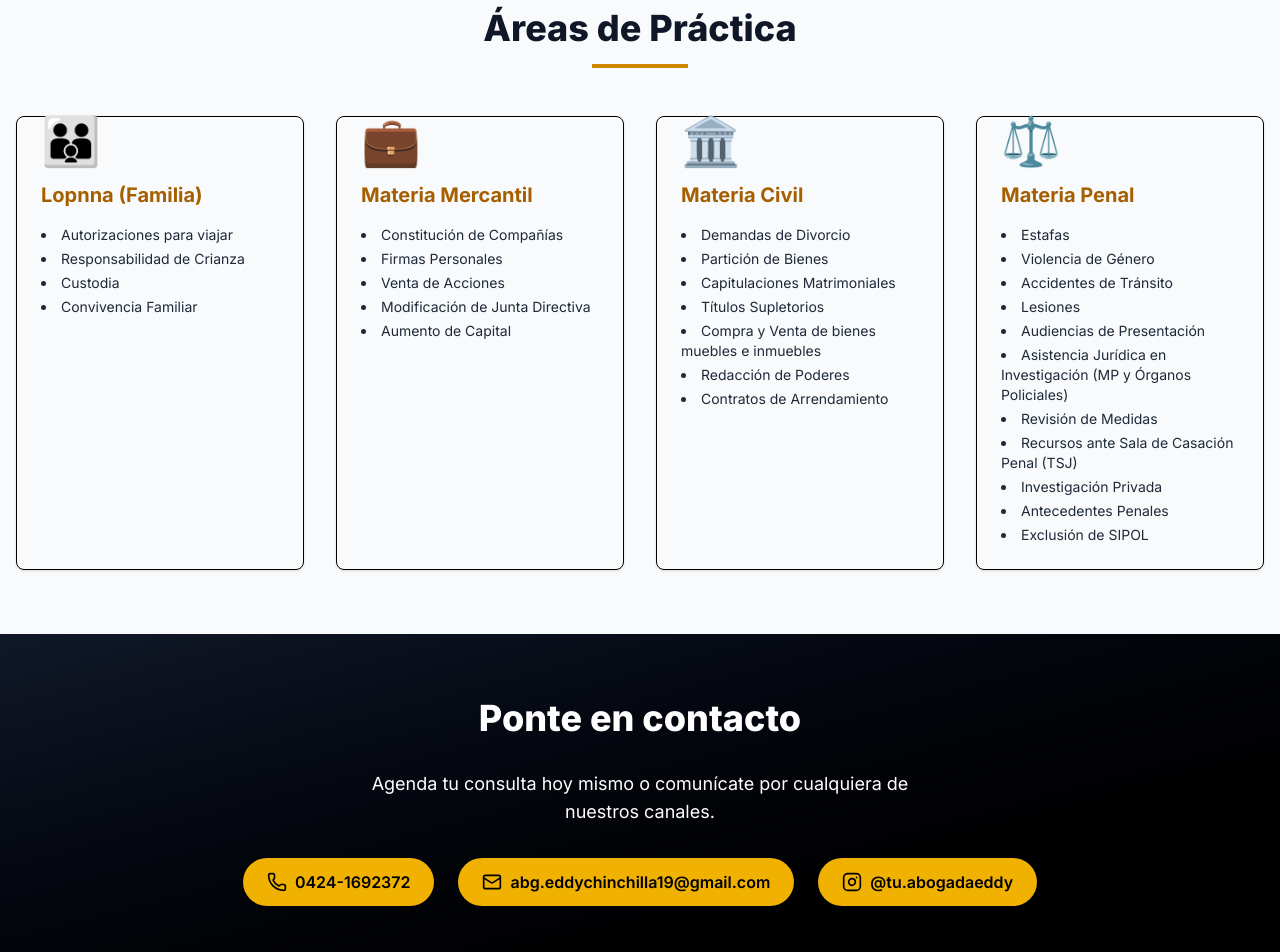
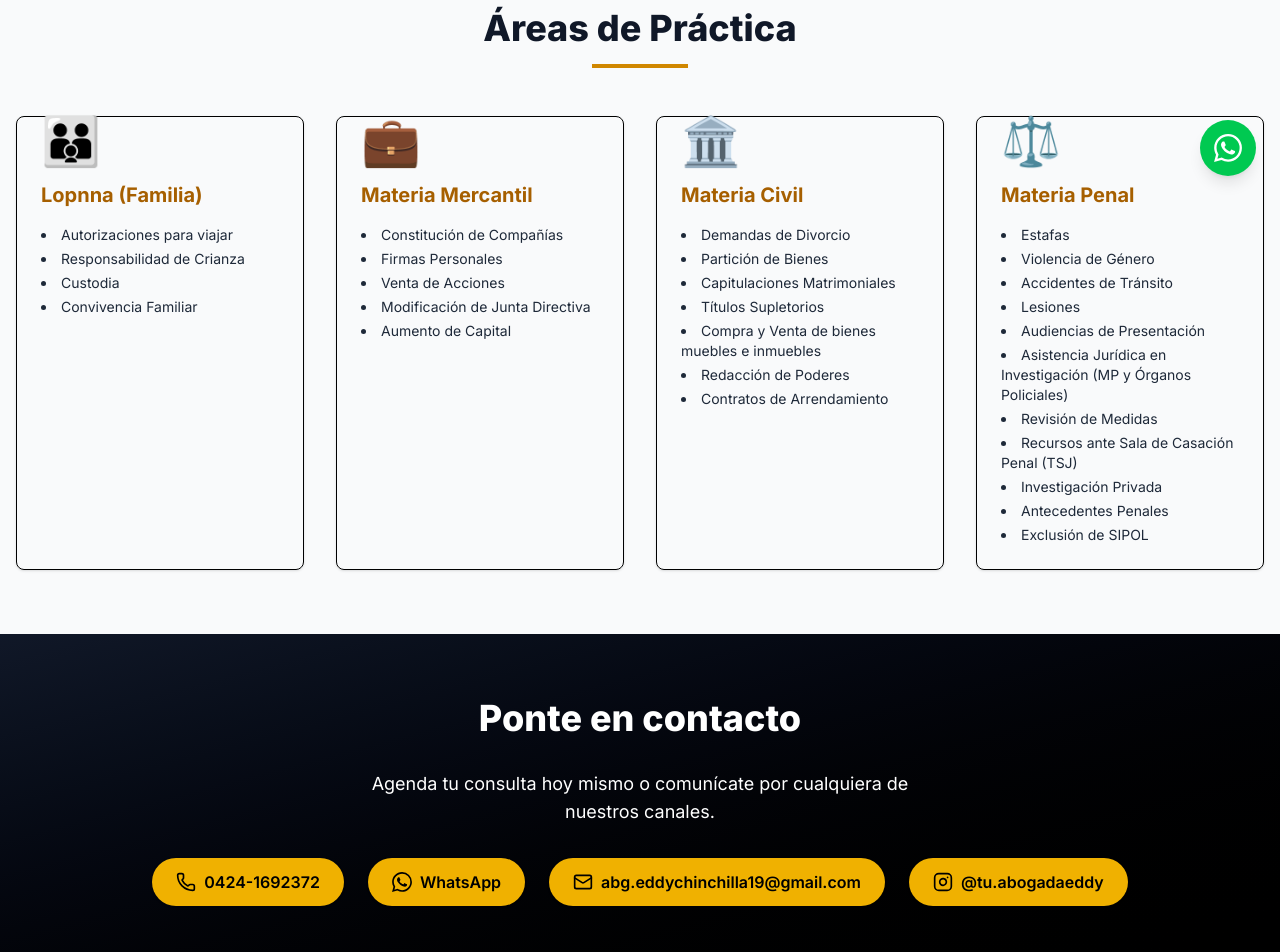
Before and after one commit to SebastianCastilloDev/abogada-eddy-chinchilla, a Next.js app: page / in a window 1280 px wide. Shown: the part 600-1552 px from the top of the page. Built offline with nearby package versions, Linux system fonts and the light colour scheme.

Commit message:
Se añadió un botón flotante de WhatsApp en el componente LandingPage para facilitar el contacto con la abogada Eddy Chinchilla. También se incluyó el enlace de WhatsApp en la sección de contacto, mejorando la accesibilidad y la interacción del usuario.

```diff
--- a/src/components/LandingPage.tsx
+++ b/src/components/LandingPage.tsx
@@ -15,6 +15,7 @@
   title: "Abogada",
   tagline: "Soluciones legales a tu alcance",
   phone: "0424-1692372",
+  whatsapp: "0424-1692372",
   email: "abg.eddychinchilla19@gmail.com",
   instagram: "tu.abogadaeddy",
 };
@@ -197,10 +198,27 @@
         Agenda tu consulta hoy mismo o comunícate por cualquiera de nuestros
         canales.
       </p>
-      <div className="flex flex-col sm:flex-row gap-6 justify-center">
+      <div className="flex flex-col sm:flex-row gap-6 justify-center flex-wrap">
         {/* Teléfono */}
         <ContactChip icon={<Phone size={20} />} href={`tel:${LAWYER.phone}`}>
           {LAWYER.phone}
+        </ContactChip>
+        {/* WhatsApp */}
+        <ContactChip
+          icon={
+            <svg
+              xmlns="http://www.w3.org/2000/svg"
+              width="20"
+              height="20"
+              viewBox="0 0 24 24"
+              fill="currentColor"
+            >
+              <path d="M17.472 14.382c-.297-.149-1.758-.867-2.03-.967-.273-.099-.471-.148-.67.15-.197.297-.767.966-.94 1.164-.173.199-.347.223-.644.075-.297-.15-1.255-.463-2.39-1.475-.883-.788-1.48-1.761-1.653-2.059-.173-.297-.018-.458.13-.606.134-.133.298-.347.446-.52.149-.174.198-.298.298-.497.099-.198.05-.371-.025-.52-.075-.149-.669-1.612-.916-2.207-.242-.579-.487-.5-.669-.51-.173-.008-.371-.01-.57-.01-.198 0-.52.074-.792.372-.272.297-1.04 1.016-1.04 2.479 0 1.462 1.065 2.875 1.213 3.074.149.198 2.096 3.2 5.077 4.487.709.306 1.262.489 1.694.625.712.227 1.36.195 1.871.118.571-.085 1.758-.719 2.006-1.413.248-.694.248-1.289.173-1.413-.074-.124-.272-.198-.57-.347m-5.421 7.403h-.004a9.87 9.87 0 01-5.031-1.378l-.361-.214-3.741.982.998-3.648-.235-.374a9.86 9.86 0 01-1.51-5.26c.001-5.45 4.436-9.884 9.888-9.884 2.64 0 5.122 1.03 6.988 2.898a9.825 9.825 0 012.893 6.994c-.003 5.45-4.437 9.884-9.885 9.884m8.413-18.297A11.815 11.815 0 0012.05 0C5.495 0 .16 5.335.157 11.892c0 2.096.547 4.142 1.588 5.945L.057 24l6.305-1.654a11.882 11.882 0 005.683 1.448h.005c6.554 0 11.89-5.335 11.893-11.893a11.821 11.821 0 00-3.48-8.413z"/>
+            </svg>
+          }
+          href={`https://wa.me/${LAWYER.whatsapp.replace(/[-\s]/g, '')}?text=Hola%20Abogada%20Eddy,%20me%20gustaría%20agendar%20una%20consulta`}
+        >
+          WhatsApp
         </ContactChip>
         {/* Email */}
         <ContactChip
@@ -243,6 +261,32 @@
   </footer>
 );
 
+const WhatsAppFloatingButton = () => (
+  <div className="fixed bottom-6 right-6 z-50 group">
+    <a
+      href={`https://wa.me/${LAWYER.whatsapp.replace(/[-\s]/g, '')}?text=Hola%20Abogada%20Eddy,%20me%20gustaría%20agendar%20una%20consulta`}
+      className="flex items-center justify-center w-14 h-14 rounded-full bg-green-500 text-white shadow-lg hover:bg-green-600 transition-colors duration-300"
+      aria-label="Contactar por WhatsApp"
+      target="_blank"
+      rel="noopener noreferrer"
+    >
+      <svg
+        xmlns="http://www.w3.org/2000/svg"
+        width="28"
+        height="28"
+        viewBox="0 0 24 24"
+        fill="currentColor"
+      >
+        <path d="M17.472 14.382c-.297-.149-1.758-.867-2.03-.967-.273-.099-.471-.148-.67.15-.197.297-.767.966-.94 1.164-.173.199-.347.223-.644.075-.297-.15-1.255-.463-2.39-1.475-.883-.788-1.48-1.761-1.653-2.059-.173-.297-.018-.458.13-.606.134-.133.298-.347.446-.52.149-.174.198-.298.298-.497.099-.198.05-.371-.025-.52-.075-.149-.669-1.612-.916-2.207-.242-.579-.487-.5-.669-.51-.173-.008-.371-.01-.57-.01-.198 0-.52.074-.792.372-.272.297-1.04 1.016-1.04 2.479 0 1.462 1.065 2.875 1.213 3.074.149.198 2.096 3.2 5.077 4.487.709.306 1.262.489 1.694.625.712.227 1.36.195 1.871.118.571-.085 1.758-.719 2.006-1.413.248-.694.248-1.289.173-1.413-.074-.124-.272-.198-.57-.347m-5.421 7.403h-.004a9.87 9.87 0 01-5.031-1.378l-.361-.214-3.741.982.998-3.648-.235-.374a9.86 9.86 0 01-1.51-5.26c.001-5.45 4.436-9.884 9.888-9.884 2.64 0 5.122 1.03 6.988 2.898a9.825 9.825 0 012.893 6.994c-.003 5.45-4.437 9.884-9.885 9.884m8.413-18.297A11.815 11.815 0 0012.05 0C5.495 0 .16 5.335.157 11.892c0 2.096.547 4.142 1.588 5.945L.057 24l6.305-1.654a11.882 11.882 0 005.683 1.448h.005c6.554 0 11.89-5.335 11.893-11.893a11.821 11.821 0 00-3.48-8.413z"/>
+      </svg>
+    </a>
+    <div className="absolute bottom-0 right-full mb-3 mr-3 px-3 py-2 bg-white text-green-600 rounded-lg shadow-md text-sm font-medium whitespace-nowrap opacity-0 group-hover:opacity-100 transition-opacity duration-300 pointer-events-none">
+      Chatea con nosotros
+      <div className="absolute top-full right-3 -mt-1 w-3 h-3 bg-white transform rotate-45"></div>
+    </div>
+  </div>
+);
+
 /**
  * LandingPage Component ------------------------------------------------------
  * Composition of the smaller building blocks. Each sub‑component can evolve
@@ -258,6 +302,7 @@
         <ContactSection />
       </main>
       <Footer />
+      <WhatsAppFloatingButton />
     </div>
   );
 }
```
